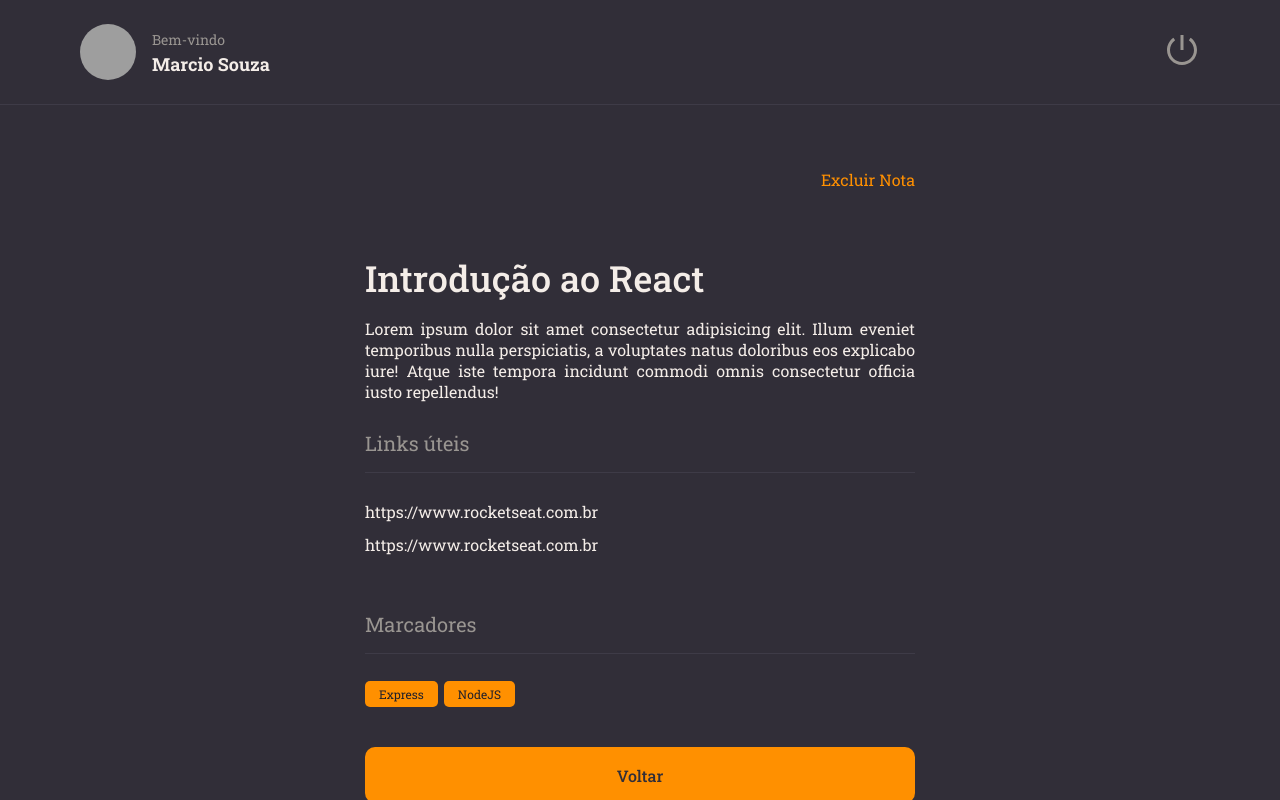
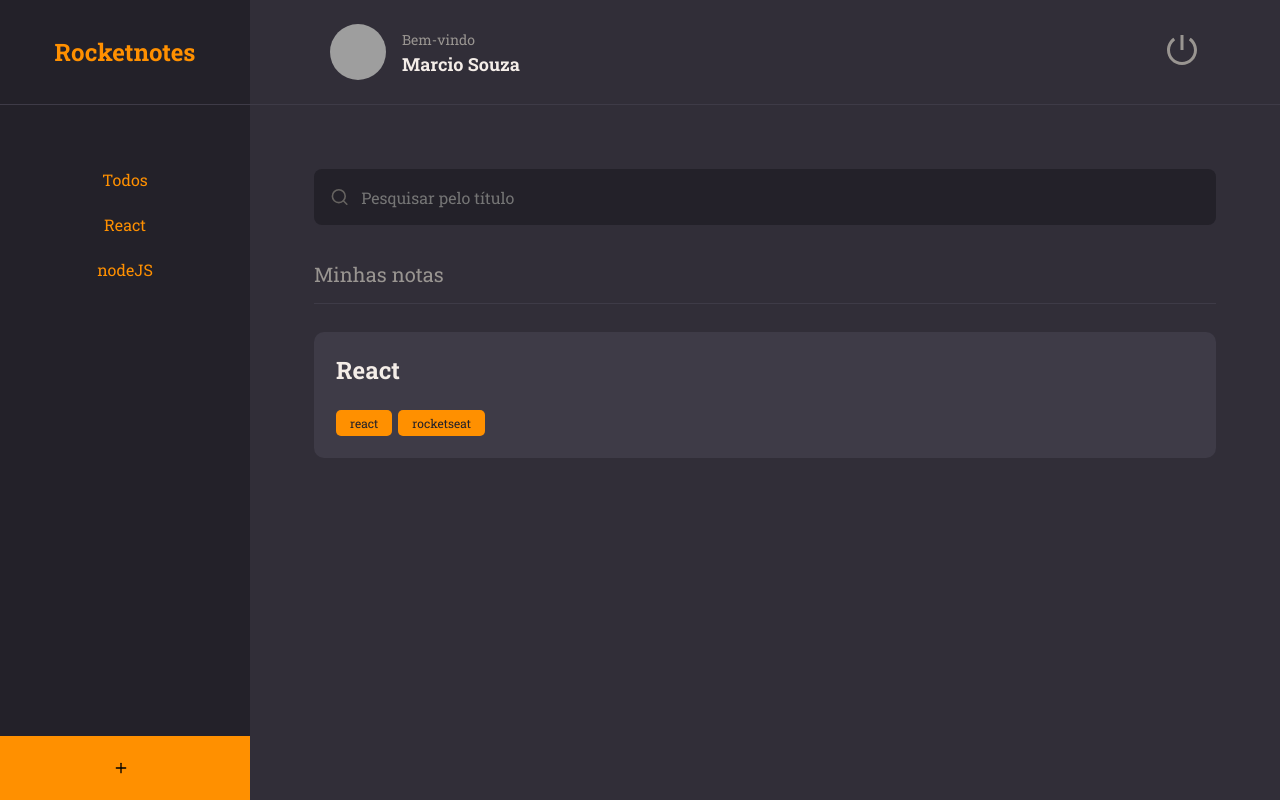
Before and after one commit to marciiosouza/rocketnotes, a React (Vite) app: page / in a window 1280 px wide. Built offline with nearby package versions, Linux system fonts and the light colour scheme; grey boxes are pictures that could not be loaded.

Commit message:
Adicionando novos componentes: Input, Note,e Tag, finalizando página Home

```diff
--- a/package.json
+++ b/package.json
@@ -10,6 +10,7 @@
     "preview": "vite preview"
   },
   "dependencies": {
+    "prop-types": "^15.8.1",
     "react": "^18.2.0",
     "react-dom": "^18.2.0",
     "react-icons": "^5.0.1",
--- a/src/components/ButtonText/index.jsx
+++ b/src/components/ButtonText/index.jsx
@@ -1,12 +1,19 @@
 import { Container } from "./styles"
+import PropTypes from 'prop-types';
 
-export function ButtonText({ title, ...rest }) {
+export function ButtonText({ title, isActive = false, ...rest }) {
   return (
     <Container
     type="button"
+    $isactive={isActive.toString()}
     {...rest}
     >
     { title }
     </Container>
-  )
+  );
 }
+
+ButtonText.propTypes = {
+  title: PropTypes.string.isRequired,
+  isActive: PropTypes.bool,
+};
--- a/src/components/ButtonText/styles.js
+++ b/src/components/ButtonText/styles.js
@@ -2,7 +2,7 @@ import styled from "styled-components"
 
 export const Container = styled.button`
   background: none;
-  color: ${({ theme }) => theme.COLORS.ORANGE};
+  color: ${({ theme, $isactive }) => $isactive ? theme.COLORS.ORANGE : theme.COLORS.GRAY_100};
 
   border: none;
   font-size: 1.6rem;
--- /dev/null
+++ b/src/components/Input/index.jsx
@@ -0,0 +1,16 @@
+import PropTypes from "prop-types"
+import { Container } from "./styles"
+
+export function Input({ icon: Icon, ...rest }) {
+  return (
+    <Container>
+      {Icon && <Icon size={20} />}
+      <input {...rest} />
+    </Container>
+  )
+}
+
+
+Input.propTypes = {
+  icon: PropTypes.elementType,
+}
--- /dev/null
+++ b/src/components/Input/styles.js
@@ -0,0 +1,32 @@
+import styled from "styled-components"
+
+export const Container = styled.div`
+  width: 100%;
+  display: flex;
+  align-items: center;
+
+  background-color: ${({ theme }) => theme.COLORS.BACKGROUND_900};
+  color: ${({ theme }) => theme.COLORS.GRAY_300};
+
+  margin-bottom: 56px;
+  border-radius: 8px;
+
+  > input {
+    height: 56px;
+    width: 100%;
+
+    padding: 12px;
+
+    color: ${({ theme }) => theme.COLORS.WHITE};
+    background: transparent;
+    border: none;
+
+    &:placeholder {
+      color: ${({ theme }) => theme.COLORS.GRAY_300};
+    }
+  }
+
+   svg {
+      margin-left: 16px;
+    }
+`
--- /dev/null
+++ b/src/components/Note/index.jsx
@@ -0,0 +1,35 @@
+import PropTypes from 'prop-types';
+
+import { Container } from "./styles"
+import { Tag } from "../Tag"
+
+export function Note({ data, ...rest }) {
+  return (
+    <Container {...rest}>
+      <h1>{data.title}</h1>
+
+      {
+        data.tags &&
+        <footer>
+          {
+            data.tags.map(tag =>
+              <Tag key={tag.name} title={tag.name} />
+             )
+          }
+        </footer>
+      }
+    </Container>
+  )
+}
+
+Note.propTypes = {
+  data: PropTypes.shape({
+    title: PropTypes.string.isRequired,
+    tags: PropTypes.arrayOf(
+      PropTypes.shape({
+        id: PropTypes.number.isRequired,
+        name: PropTypes.string.isRequired,
+      })
+    ),
+  })
+};
--- /dev/null
+++ b/src/components/Note/styles.js
@@ -0,0 +1,26 @@
+import styled from "styled-components"
+
+export const Container = styled.button`
+  width: 100%;
+  background-color: ${({ theme }) => theme.COLORS.BACKGROUND_700};
+
+  border: none;
+  border-radius: 10px;
+
+  padding: 22px;
+  margin-bottom: 16px;
+
+  > h1 {
+    flex: 1;
+    text-align: left;
+    font-weight: 700;
+    font-size: 24px;
+    color: ${({ theme }) => theme.COLORS.WHITE};
+  }
+
+  > footer {
+    width: 100%;
+    display: flex;
+    margin-top: 24px;
+  }
+`
--- a/src/main.jsx
+++ b/src/main.jsx
@@ -1,7 +1,7 @@
 import React from "react"
 import ReactDOM from "react-dom/client"
 
-import { Details } from "./pages/Details"
+import { Home } from "./pages/Home"
 import { ThemeProvider } from "styled-components"
 import  GlobalStyle  from "./styles/global"
 
@@ -11,7 +11,7 @@ ReactDOM.createRoot(document.getElementById("root")).render(
   <React.StrictMode>
     <ThemeProvider theme={theme}>
       <GlobalStyle />
-      <Details />
+      <Home />
     </ThemeProvider>
   </React.StrictMode>
 )
--- /dev/null
+++ b/src/pages/Home/index.jsx
@@ -0,0 +1,50 @@
+import { FiPlus, FiSearch } from "react-icons/fi"
+import { Container, Brand, Menu, Search, Content, NewNote } from "./styles"
+
+import { Header } from "../../components/Header"
+import { Section } from "../../components/Section"
+import { Input } from "../../components/Input"
+import { Note } from "../../components/Note"
+import { ButtonText } from "../../components/ButtonText"
+
+export function Home() {
+  return (
+    <Container>
+      <Brand>
+        <h1>Rocketnotes</h1>
+      </Brand>
+
+      <Header />
+
+      <Menu>
+        <li><ButtonText title="Todos" isActive /></li>
+        <li><ButtonText title="React" /></li>
+        <li><ButtonText title="nodeJS" /></li>
+      </Menu>
+
+      <Search>
+        <Input placeholder="Pesquisar pelo título" icon={FiSearch}/>
+      </Search>
+
+      <Content>
+        <Section title="Minhas notas">
+          <Note data={{
+            title: 'React',
+            tags: [
+              {id: '1', name: 'react'},
+              {id: '2', name: 'rocketseat'},
+            ]
+            }}>
+
+          </Note>
+        </Section>
+      </Content>
+
+      <NewNote>
+        <FiPlus>
+          Criar nota
+        </FiPlus>
+      </NewNote>
+    </Container>
+  )
+}
--- /dev/null
+++ b/src/pages/Home/styles.js
@@ -0,0 +1,70 @@
+import styled from "styled-components"
+
+export const Container = styled.div`
+ width: 100%;
+ height: 100vh;
+
+ display: grid;
+ grid-template-columns: 250px auto;
+ grid-template-rows: 105px 128px auto 64px;
+ grid-template-areas:
+ "brand header"
+ "menu search"
+ "menu content"
+ "newnote content";
+
+ background-color: ${({ theme }) => theme.COLORS.BACKGROUND_800};
+`
+export const Brand = styled.div`
+ grid-area: brand;
+
+ display: flex;
+ justify-content: center;
+ align-items: center;
+
+ border-bottom-width: 1px;
+ border-bottom-style: solid;
+ border-bottom-color: ${({ theme }) => theme.COLORS.BACKGROUND_700};
+
+ background-color: ${({ theme }) => theme.COLORS.BACKGROUND_900};
+
+ > h1 {
+  font-size: 2.4rem;
+  color: ${({ theme }) => theme.COLORS.ORANGE};
+ }
+`
+export const Menu = styled.ul`
+  grid-area: menu;
+  background-color: ${({ theme }) => theme.COLORS.BACKGROUND_900};
+
+  padding-top: 64px;
+  text-align: center;
+
+  > li {
+    margin-bottom: 24px;
+  }
+`
+export const Search = styled.div`
+  grid-area: search;
+  padding: 64px 64px 0;
+
+`
+export const Content = styled.div`
+grid-area: content;
+  padding: 0 64px;
+  overflow-y: auto;
+`
+export const NewNote = styled.button`
+  grid-area: newnote;
+
+    background-color: ${({ theme }) => theme.COLORS.ORANGE};
+    border: none;
+
+    display: flex;
+    align-items: center;
+    justify-content: center;
+
+    svg {
+      margin-right: 8px;
+    }
+`
```
Also changed, not shown: src/components/Tag/index.jsx (+6 -1 lines), 1 other file (tests, documents, lock files or other folders).
